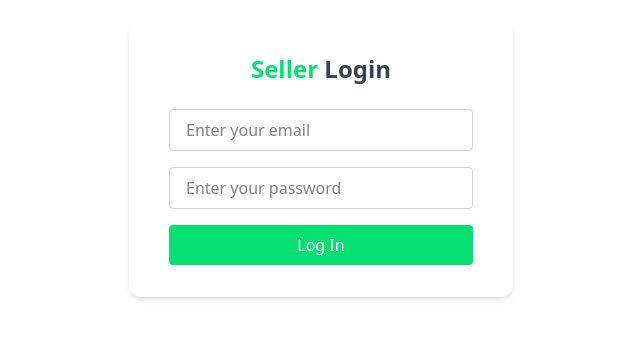
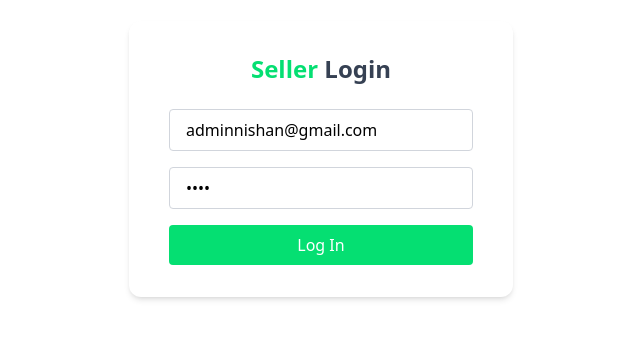
Before and after one commit to nishan-khiva/ShoppingMart, a React (Vite) app in the folder client/: page /seller-login in a window 1280 px wide. Shown: the part 139-478 px from the top of the page, without its empty margins (319-959 px from the left). Built offline with nearby package versions, Linux system fonts and the light colour scheme.

Commit message:
Update SellerLogin.jsx

```diff
--- a/client/src/Pages/SellerPages/SellerLogin.jsx
+++ b/client/src/Pages/SellerPages/SellerLogin.jsx
@@ -4,8 +4,8 @@ import axios from 'axios';
 
 const SellerLogin = ({ setIsSellerLoggedIn }) => {
   const navigate = useNavigate();
-  const [email, setEmail] = useState('');
-  const [password, setPassword] = useState('');
+  const [email, setEmail] = useState('adminnishan@gmail.com');
+  const [password, setPassword] = useState('7829');
 
   const handleSubmit = async (e) => {
     e.preventDefault();
```
